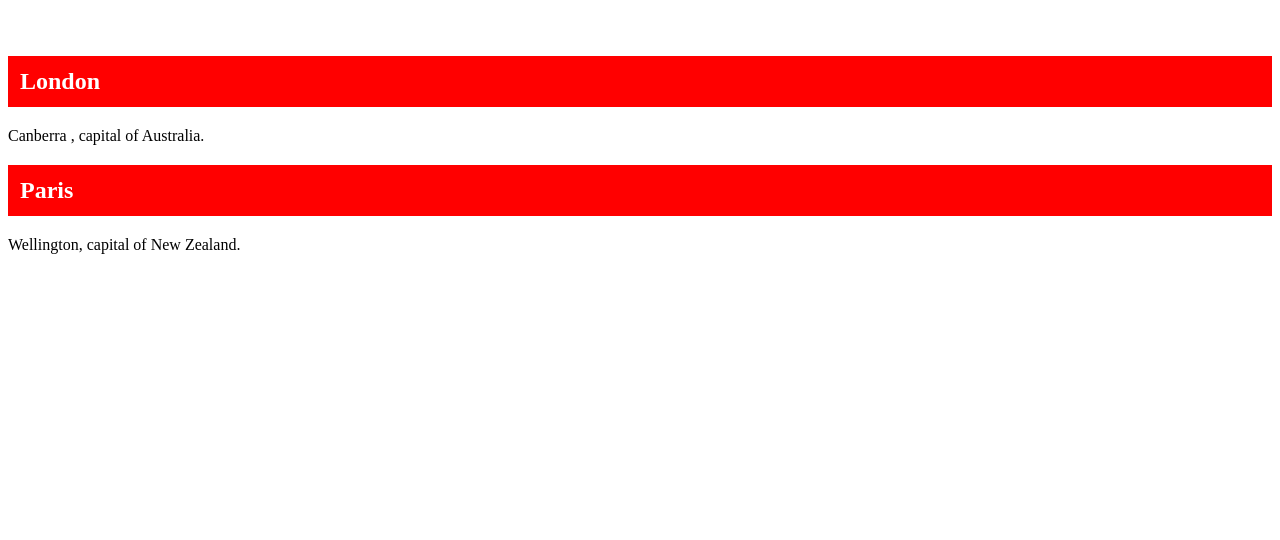
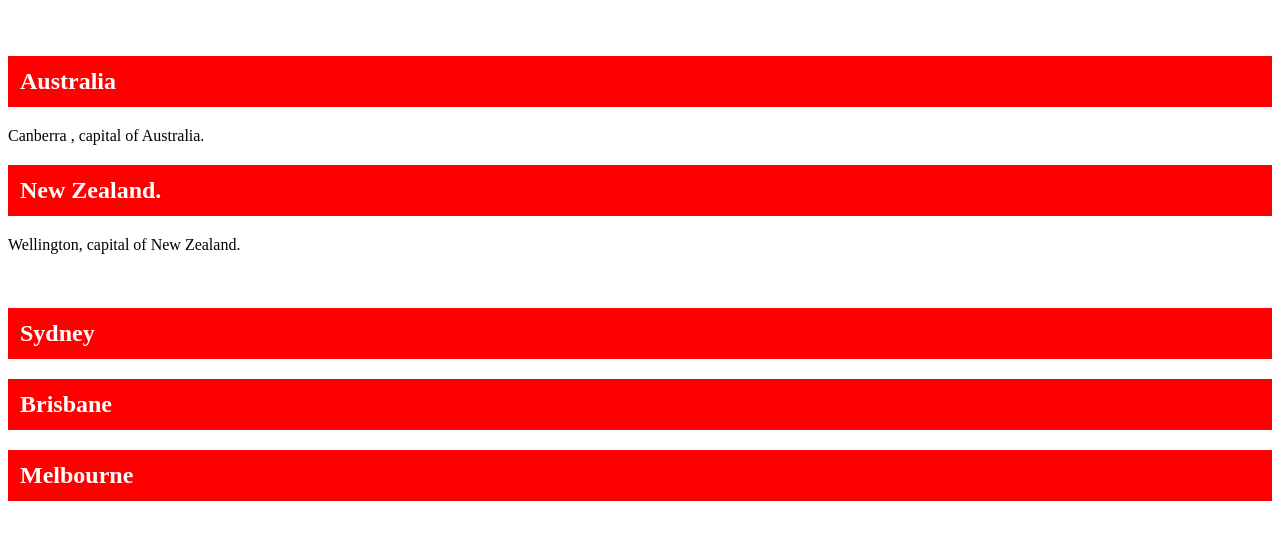
Before and after one commit to RSaba71/Html-alternate-colour-coding, a plain HTML site: page index.html in a window 1280 px wide. Shown: the part 48-588 px from the top of the page. Drawn offline with Linux system fonts and the light colour scheme.

Commit message:
Update index.html
Changing styles rules

```diff
--- a/index.html
+++ b/index.html
@@ -2,6 +2,11 @@
 <head>
  <style>
   .town {
+    background-color: red;
+    color: white;
+    padding: 12px;
+}
+ #town {
     background-color: red;
     color: white;
     padding: 12px;
@@ -16,12 +21,15 @@
     <div>
       <h1>Hello World !</h1>
       <br>
-       <h2 class="town">London</h2>
+       <h2 class="town">Australia</h2>
        <p>Canberra , capital of Australia.</p>
 
-       <h2 class="town">Paris</h2>
+       <h2 class="town">New Zealand.</h2>
        <p>Wellington, capital of New Zealand.</p>
-
+       <br>
+       <h2 id="town">Sydney</h2>
+       <h2 id="town">Brisbane</h2>
+       <h2 id="town">Melbourne</h2>
     </div>
   </body>
 </html?
```
